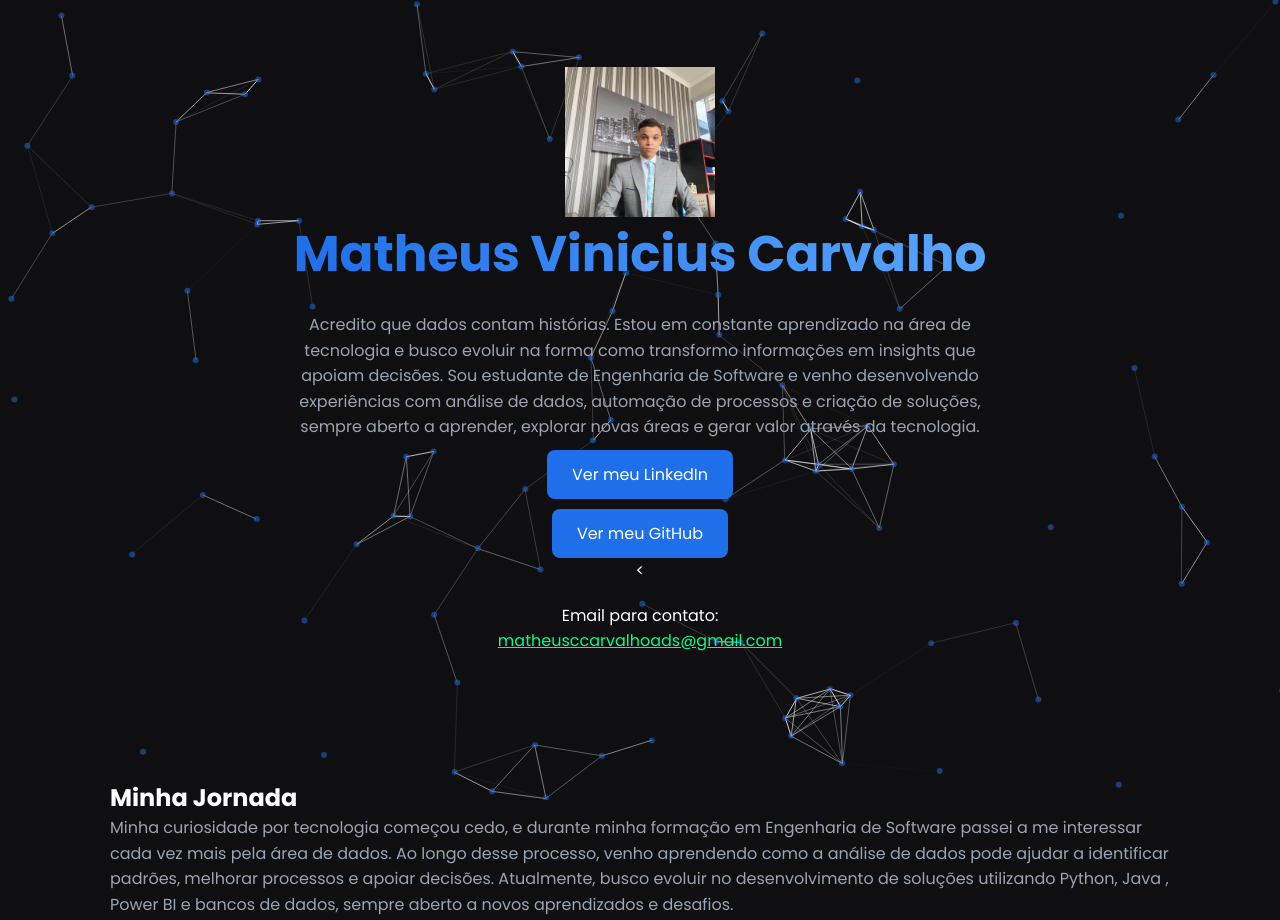
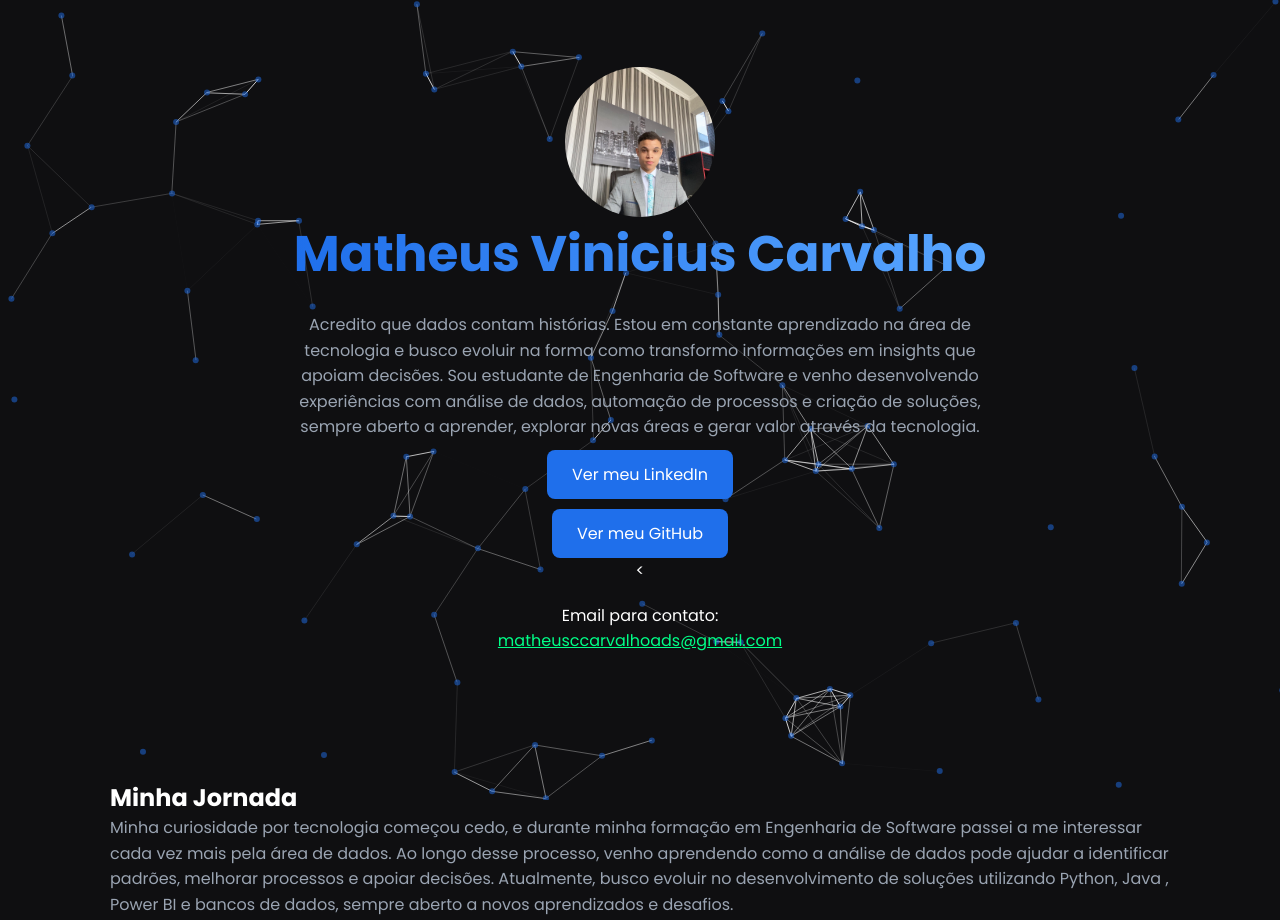
Before and after one commit to matheusvccarvalho/meu-portifolio, a plain HTML site: page index.html in a window 1280 px wide. Shown: the top 920 px of the page. Drawn offline with nearby package versions, Linux system fonts and the light colour scheme.

Commit message:
Update style.css

```diff
--- a/style.css
+++ b/style.css
@@ -36,8 +36,9 @@ padding:20px;
 .foto{
     width:150px;
     height:150px;
+    border-radius:50%;
     object-fit:cover;
-    object-position: center; /* ✅ centraliza certinho */
+    object-position: 50% 25%; /* ajuste fino do rosto */
 }
 
 
```
